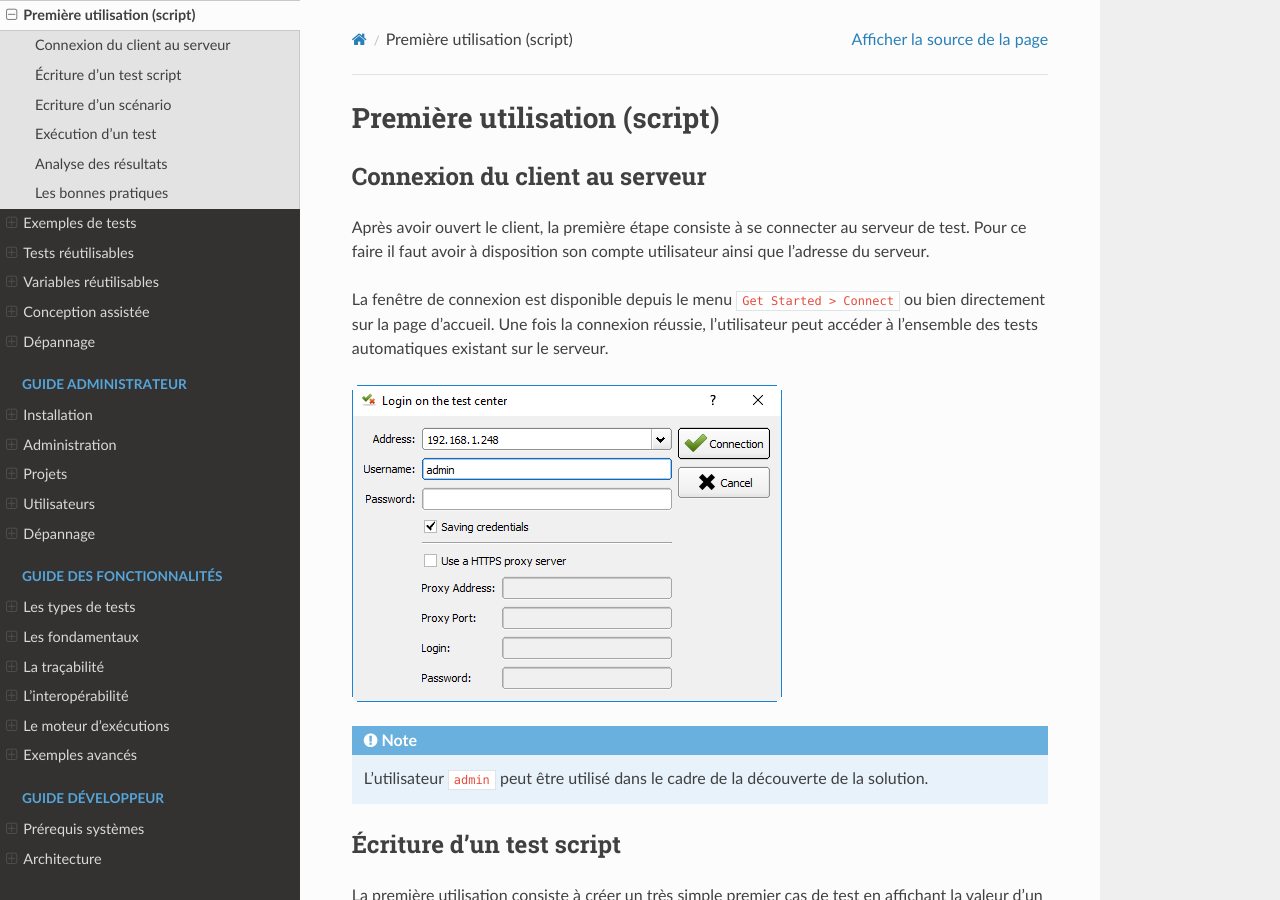
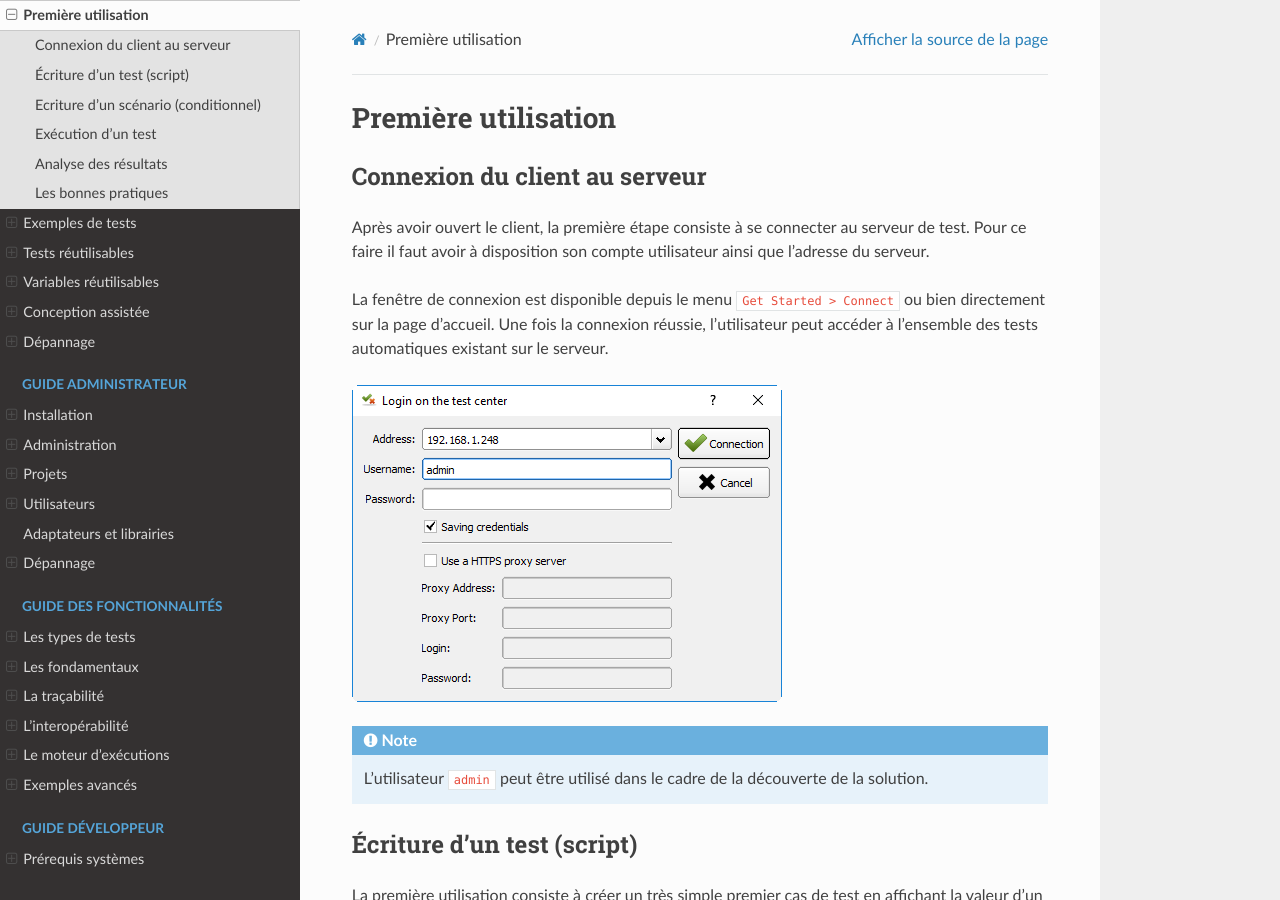
Before and after one commit to ExtensiveAutomation/extensiveautomation-fr.readthedocs.io, a Sphinx documentation site: the page built from docs/user/getting_started.rst, in a window 1280 px wide and 900 px high. Built offline with Sphinx 7.4.7 and the Read the Docs theme 2.0.0, drawn with Linux system fonts in a browser that asks for light colours; some of the changed text lies outside the part shown.

Commit message:
mise à jour

```diff
--- a/docs/admin/projects.rst
+++ b/docs/admin/projects.rst
@@ -24,7 +24,7 @@ Cette action peut se faire à travers l'interface web ou bien l'API.
 
 .. note:: Si le projet est associé à un utilisateur, la suppression n'est pas autorisée.
 
-Associé un projet à un utilisateur
+Associer un projet à un utilisateur
 ------------------------------------
 
 Un utilisateur peut accéder à plusieurs projets, en fonction des autorisations accordées.
--- a/docs/index.rst
+++ b/docs/index.rst
@@ -42,6 +42,7 @@
    admin/admin
    admin/projects
    admin/users
+   admin/adapters_libraries
    admin/troubleshooting
 
 .. _feature-docs:
--- a/docs/user/getting_started.rst
+++ b/docs/user/getting_started.rst
@@ -1,5 +1,5 @@
-Première utilisation (script)
-=============================
+Première utilisation
+====================
 
 Connexion du client au serveur
 ------------------------------
@@ -14,7 +14,7 @@ Une fois la connexion réussie, l'utilisateur peut accéder à l'ensemble des te
 
 .. note:: L'utilisateur ``admin`` peut être utilisé dans le cadre de la découverte de la solution.
 
-Écriture d'un test script
+Écriture d'un test (script)
 ---------------------------------
 
 La première utilisation consiste à créer un très simple premier cas de test en affichant la valeur d'un paramètre du test.
@@ -42,7 +42,7 @@ La première utilisation consiste à créer un très simple premier cas de test
 
    .. image:: /_static/images/client/client_new_save.png
 
-Ecriture d'un scénario
+Ecriture d'un scénario (conditionnel)
 ----------------------
 
 .. note:: Ce mini guide part du principe que vous avez suivi le chapitre ``Ecriture d'un test script``.
```
Also changed, not shown: docs/admin/adapters_libraries.rst (added, +13 -0 lines).
